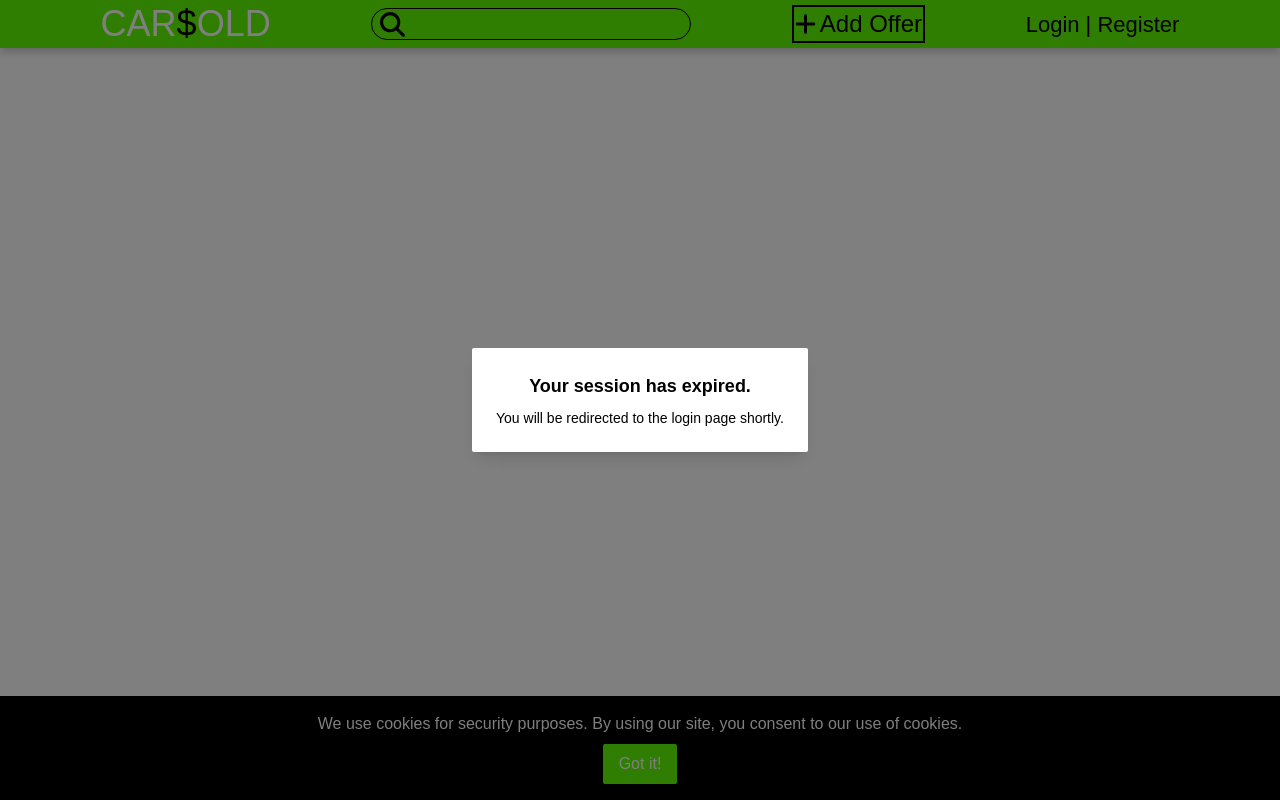
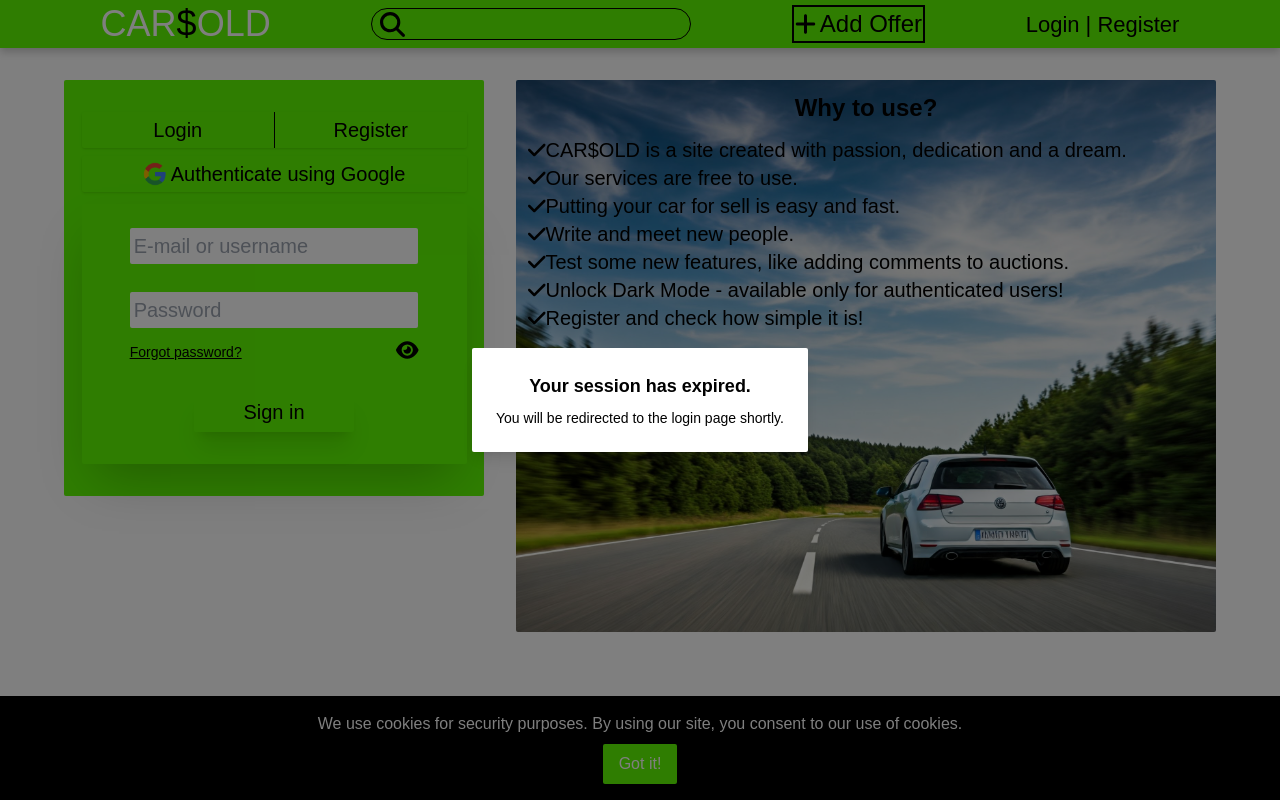
Before and after one commit to Gontar384/CARSOLD_APP, a React (Vite) app in the folder CARSOLD/frontend/: page /authenticate/login in a window 1280 px wide. Before the commit this address led to /home. Built offline with nearby package versions, Linux system fonts and the light colour scheme; no server answers.

Commit message:
CARSOLD #28 | added additional routes to /authenticate and to /myAccount, which are managed by urlParams hook

```diff
--- a/CARSOLD/frontend/src/App.tsx
+++ b/CARSOLD/frontend/src/App.tsx
@@ -25,14 +25,14 @@ function App(): ReactElement {
                     <BrowserRouter> {/*manages routes*/}
                         <Routes>
                             <Route element={<PublicRoutes/>}>
-                                <Route path="/authenticate" element={<Authentication/>}/>
+                                <Route path="/authenticate/:section?" element={<Authentication/>}/>
                                 <Route path="/activate" element={<AccountActivation/>}/>
                                 <Route path="/password-recovery" element={<PasswordRecovery/>}/>
                                 <Route path="/very3secret8password4change" element={<PasswordRecoveryChange/>}/>
                             </Route>
 
                             <Route element={<PrivateRoutes/>}>
-                                <Route path="/myAccount" element={<AccountDetails/>}/>
+                                <Route path="/myAccount/:section?" element={<AccountDetails/>}/>
                             </Route>
 
                             <Route path="/termsOfUse" element={<TermsOfUse/>}/>
--- a/CARSOLD/frontend/src/Banners/AnimatedBanners/WrongPasswordBanner.tsx
+++ b/CARSOLD/frontend/src/Banners/AnimatedBanners/WrongPasswordBanner.tsx
@@ -31,7 +31,7 @@ const WrongPasswordBanner: React.FC<WrongPasswordBannerProps> = ({onAnimationEnd
     return (
         <div
             className={`flex justify-center items-center fixed ${lowerBar && !isWide ? "bottom-10 xs:bottom-11 transition-all duration-300 ease-out" : "bottom-0"} sm:bottom-0 left-0
-            right-0 h-12 xs:h-14 lg:h-16 2xl:h-[70px] bg-gradient-to-r from-coolRed to-coolRed via-coolLowRed z-50
+            right-0 h-12 xs:h-14 lg:h-16 2xl:h-[70px] bg-gradient-to-r from-coolRed to-coolRed via-coolLowRed z-40
             border-t-2 border-white rounded-t-2xl shadow-top ${animation}`}>
             <p className="p-4 text-white text-base sm:text-xl lg:text-2xl 2xl:text-3xl 3xl:text-4xl text-center">Wrong password</p>
         </div>
--- a/CARSOLD/frontend/src/NavBar/Footer.tsx
+++ b/CARSOLD/frontend/src/NavBar/Footer.tsx
@@ -10,7 +10,7 @@ function Footer(): ReactElement {
     return (
         <div className={`flex flex-col justify-center items-center w-full bg-lowLime shadow-top mt-10
          xs:mt-12 sm:mt-14 md:mt-16 lg:mt-20 xl:mt-24 2xl:mt-28 3xl:mt-32
-         text-[10px] xs:text-xs 2xl:text-sm 3xl:text-base p-2 xs:p-[10px] 2xl:p-3 3xl:p-[14px]
+         text-[10px] xs:text-xs 2xl:text-sm 3xl:text-base p-1 xs:p-2 2xl:p-3 3xl:p-[14px]
          ${lowerBar && !isWide ? "mb-10 xs:mb-11 animate-slideUp" : ""} `}>
             <div className="flex flex-row gap-[2px]">
                 <p>Give feedback:</p>
--- a/CARSOLD/frontend/src/PageComponents/AccountDetails/AccountDetails.tsx
+++ b/CARSOLD/frontend/src/PageComponents/AccountDetails/AccountDetails.tsx
@@ -1,8 +1,9 @@
-import {ReactElement, useState} from "react";
+import {ReactElement, useEffect, useState} from "react";
 import NavBar from "../../NavBar/NavBar.tsx";
 import Footer from "../../NavBar/Footer.tsx";
 import {useItems} from "../../GlobalProviders/ItemsProvider.tsx";
 import {useUtil} from "../../GlobalProviders/UtilProvider.tsx";
+import {useNavigate, useParams} from "react-router-dom";
 
 //'/myAccount' page
 function AccountDetails(): ReactElement {
@@ -13,8 +14,32 @@ function AccountDetails(): ReactElement {
     //global window size state to adapt display
     const {isWide} = useUtil();
 
+    //state that retrieves params from URL
+    const {section} = useParams();
+
+    //navigates user
+    const navigate = useNavigate();
+
     //state which defines what is displayed
+    //if section is likely extracted from url - it sets choice to that value, if not - defaults 'myOffers'
     const [choice, setChoice] = useState<"myOffers" | "followed" | "messages" | "settings">("myOffers");
+
+    //checks for section change and navigates user
+    useEffect(() => {
+        const validSections: Array<"myOffers" | "followed" | "messages" | "settings"> = [
+            "myOffers", "followed", "messages", "settings"];
+        if (section && validSections.includes(section as never)) {
+            setChoice(section as "myOffers" | "followed" | "messages" | "settings");
+        } else {
+            navigate("/myAccount/myOffers", {replace: true});
+        }
+    }, [section, navigate])
+
+    //navigates to new route and updates 'choice'
+    const handleNavigation = (destination: "myOffers" | "followed" | "messages" | "settings") => {
+        navigate(`/myAccount/${destination}`);
+        setChoice(destination);
+    }
 
     return (
         <div className="flex flex-col min-h-screen">
@@ -26,31 +51,33 @@ function AccountDetails(): ReactElement {
                     image and username
                 </div>
                 {/*display container*/}
-                <div className={`flex ${isWide ? "flex-row justify-between w-11/12 gap-5" :
-                    "flex-col w-11/12 gap-2"}`}>
+                <div
+                    className={`flex ${isWide ? "flex-row justify-between w-11/12 gap-5 sm:max-w-[800px] lg:max-w-[900px] " +
+                        "xl:max-w-[1000px] 2xl:max-w-[1200px] 3xl:max-w-[1350px]" : "flex-col w-11/12 max-w-[530px] gap-2"} mb-36`}>
                     {/*buttons container*/}
-                    <div className={`flex ${isWide ? "flex-col justify-evenly" : "flex-row justify-evenly"}`}>
-                        <button className="text-sm xs:text-lg border border-black py-[2px] px-[6px] rounded-sm bg-lime whitespace-nowrap
-                         hover:text-white" onClick={() => setChoice("myOffers")}>
+                    <div className={`flex ${isWide ? "flex-col gap-10" : "flex-row justify-evenly"} text-sm xs:text-lg lg:text-xl
+                     xl:text-[22px] 2xl:text-[26px] 3xl:text-3xl`}>
+                        <button className="py-[2px] px-[6px] rounded-sm bg-lime shadow-xl whitespace-nowrap
+                         hover:text-white" onClick={() => handleNavigation("myOffers")}>
                             My offers
                         </button>
-                        <button className="text-sm xs:text-lg border border-black py-[2px] px-[6px] rounded-sm bg-lime
-                         hover:text-white" onClick={() => setChoice("followed")}>
+                        <button className="py-[2px] px-[6px] rounded-sm bg-lime shadow-xl
+                         hover:text-white" onClick={() => handleNavigation("followed")}>
                             Followed
                         </button>
-                        <button className="text-sm xs:text-lg border border-black py-[2px] px-[6px] rounded-sm bg-lime
-                     hover:text-white" onClick={() => setChoice("messages")}>
+                        <button className="py-[2px] px-[6px] rounded-sm bg-lime shadow-xl
+                     hover:text-white" onClick={() => handleNavigation("messages")}>
                             Messages
                         </button>
-                        <button className="text-sm xs:text-lg border border-black py-[2px] px-[6px] rounded-sm bg-lime
-                     hover:text-white" onClick={() => setChoice("settings")}>
+                        <button className="py-[2px] px-[6px] rounded-sm bg-lime shadow-xl
+                     hover:text-white" onClick={() => handleNavigation("settings")}>
                             Settings
                         </button>
                     </div>
                     {/*'choice' content*/}
-                    <div className={`flex flex-col w-full
-                     ${isWide ? "justify-center items-center min-h-96 border border-black" :
-                        "justify-center items-center min-h-96 border border-black"}`}>
+                    <div className={`flex flex-col w-full bg-lime rounded-sm
+                     ${isWide ? "justify-center items-center min-h-[350px] lg:min-h-[400px] xl:min-h-[450px] 2xl:min-h-[500px] " +
+                        "3xl:min-h-[540px]" : "justify-center items-center min-h-72 xs:min-h-80 mb-32"}`}>
                         {choice === "myOffers" ? (
                             <div className="">
                                 My offers
--- a/CARSOLD/frontend/src/PageComponents/Authentication/Aside.tsx
+++ b/CARSOLD/frontend/src/PageComponents/Authentication/Aside.tsx
@@ -7,7 +7,7 @@ function Aside(): ReactElement {
     return (
         <div className="flex flex-col w-11/12 xs:w-10/12 max-w-[360px] xs:max-w-[420px] sm:max-w-[700px] 2xl:max-w-[850px] 3xl:max-w-[950px] 3xl:h-[650px]
          text-base xs:text-xl 2xl:text-2xl 3xl:text-3xl p-3 rounded-sm
-         bg-lowLime bg-[url('src/assets/carBackground.jpg')] bg-center bg-cover">
+         bg-lowLime bg-[url('/carBackground.jpg')] bg-center bg-cover">
             <p className="text-center text-xl xs:text-2xl 2xl:text-3xl 3xl:text-4xl pb-3 font-bold">Why to use?</p>
             <p><FontAwesomeIcon icon={faCheck}/>CAR$OLD is a site created with passion,
                 dedication and a dream.</p>
--- a/CARSOLD/frontend/src/PageComponents/Authentication/Authentication.tsx
+++ b/CARSOLD/frontend/src/PageComponents/Authentication/Authentication.tsx
@@ -1,16 +1,34 @@
 import Aside from "./Aside.tsx";
 import Form from "./Form.tsx";
 import Headings from "./Headings.tsx";
-import {ReactElement, useState} from "react";
+import {ReactElement, useEffect, useState} from "react";
 import NavBar from "../../NavBar/NavBar.tsx";
 import Footer from "../../NavBar/Footer.tsx";
+import {useNavigate, useParams} from "react-router-dom";
 
 // '/authenticate' page
 function Authentication(): ReactElement {
 
-    //state being changed in 'Headings' and used in 'Form',
-    //defining what user choose: login or register form
-    const [choose, setChoose] = useState<boolean>(false);
+    //state that retrieves params from URL
+    const {section} = useParams();
+
+    //navigates user
+    const navigate = useNavigate();
+
+    //state being changed in 'Headings' and used in 'Form', defines what is displayed
+    //if section is likely extracted from url - it sets choice to that value, if not - defaults 'login'
+    const [choice, setChoice] = useState<"login" | "register">("login");
+
+    //checks for section change and navigates user
+    useEffect(() => {
+        const validSections: Array<"login" | "register"> = [
+            "login", "register"];
+        if (section && validSections.includes(section as never)) {
+            setChoice(section as "login" | "register");
+        } else {
+            navigate("/authenticate/login", {replace: true});
+        }
+    }, [section, navigate])
 
     return (
         <div className="flex flex-col min-h-screen">
@@ -20,8 +38,8 @@ function Authentication(): ReactElement {
                 <div className="flex flex-col items-center bg-lime py-6 xs:py-8 2xl:py-10 w-11/12 xs:w-10/12
                  max-w-[360px] xs:max-w-[420px] sm:min-w-[420px]
                    2xl:max-w-[500px] 3xl:max-w-[600px] rounded-sm">
-                    <Headings setChoose={setChoose}/>
-                    <Form choose={choose}/>
+                    <Headings setChoice={setChoice}/>
+                    <Form choice={choice}/>
                 </div>
                 <Aside/>
             </div>
--- a/CARSOLD/frontend/src/PageComponents/Authentication/Form.tsx
+++ b/CARSOLD/frontend/src/PageComponents/Authentication/Form.tsx
@@ -10,9 +10,9 @@ import ShortNoDisappearBanner from "../../Banners/AnimatedBanners/ShortNoDisappe
 import WrongPasswordBanner from "../../Banners/AnimatedBanners/WrongPasswordBanner.tsx";
 
 //this function-component is basically handling register and login processes
-//gets 'choose' state updates from 'Headings'
+//gets 'choice' state updates from 'Headings'
 //some functions used in 'Form' are below main component, because they're exported and used in other components
-function Form({choose}: { choose: boolean }): ReactElement {
+function Form({choice}: { choice: "login" | "register" }): ReactElement {
 
     //user object for register
     interface User {
@@ -395,7 +395,7 @@ function Form({choose}: { choose: boolean }): ReactElement {
 
     return (
         <>
-            {choose ? (
+            {choice === "register" ? (
                 <>{/*register form*/}
                     <div className="flex flex-col items-center w-11/12 pb-8 pt-6 2xl:pb-10 2xl:pt-8 3xl:pb-11 3xl:pt-9 mt-3 gap-6 xs:gap-7 2xl:gap-8
                      3xl:gap-9 text-base xs:text-xl 2xl:text-2xl 3xl:text-3xl rounded-sm shadow-2xl">
--- a/CARSOLD/frontend/src/PageComponents/Authentication/Headings.tsx
+++ b/CARSOLD/frontend/src/PageComponents/Authentication/Headings.tsx
@@ -1,8 +1,18 @@
 import {Dispatch, ReactElement, SetStateAction} from "react";
+import {useNavigate} from "react-router-dom";
 
-//component with 'Login', 'Register' and 'Google Auth' headings, sets 'choose' state
+//component with 'Login', 'Register' and 'Google Auth' headings, sets 'choice' state
 //which defines what is displayed on 'Form' component
-function Headings({setChoose}: { setChoose: Dispatch<SetStateAction<boolean>> }): ReactElement {
+function Headings({setChoice}: { setChoice: Dispatch<SetStateAction<"login" | "register">> }): ReactElement {
+
+    //navigates user
+    const navigate = useNavigate();
+
+    //navigates to new route and updates 'choice'
+    const handleNavigation = (destination: "login" | "register") => {
+        navigate(`/authenticate/${destination}`);
+        setChoice(destination);
+    }
 
     //redirects to Google auth page
     const handleGoogleAuth = async () => {
@@ -18,15 +28,15 @@ function Headings({setChoose}: { setChoose: Dispatch<SetStateAction<boolean>> })
             <div className="flex flex-row justify-center w-11/12 text-base h-8 xs:h-9 2xl:h-11
              3xl:h-[52px] xs:text-xl 2xl:text-2xl 3xl:text-3xl rounded-sm divide-x divide-black shadow">
                 <button className="w-1/2 hover:bg-white
-                hover:cursor-pointer" onClick={() => setChoose(false)}>Login
+                hover:cursor-pointer" onClick={() => handleNavigation("login")}>Login
                 </button>
                 <button className="w-1/2 hover:bg-white
-                hover:cursor-pointer" onClick={() => setChoose(true)}>Register
+                hover:cursor-pointer" onClick={() => handleNavigation("register")}>Register
                 </button>
             </div>
             <button className="flex flex-row justify-center items-center w-11/12 h-8 xs:h-9 2xl:h-11 3xl:h-[52px] mt-2 rounded-sm shadow
              hover:bg-white" onClick={handleGoogleAuth}>
-                <img src={'src/assets/google.png'} alt='google' className="w-5 h-5 xs:w-6 xs:h-6
+                <img src="/google.png" alt='google' className="w-5 h-5 xs:w-6 xs:h-6
                  2xl:w-8 2xl:h-8 3xl:w-9 3xl:h-9 mr-1"/>
                 <span className="text-base xs:text-xl 2xl:text-2xl 3xl:text-3xl">Authenticate using Google</span>
             </button>
--- a/CARSOLD/frontend/src/PageComponents/Authentication/PasswordRecovery.tsx
+++ b/CARSOLD/frontend/src/PageComponents/Authentication/PasswordRecovery.tsx
@@ -90,10 +90,10 @@ function PasswordRecovery(): ReactElement {
     return (
         <div className="flex flex-col min-h-screen">
             <NavBar/>
-            <div className="flex-grow flex flex-col items-center w-full">
+            <div className="flex-grow flex flex-col items-center w-full mb-56">
                 <div className="flex flex-col items-center w-10/12 min-w-[320px] xs:min-w-[450px] xs:max-w-[500px] lg:max-w-[530px]
-                xl:max-w-[570px] 2xl:max-w-[640px] 3xl:max-w-[720px] mt-24 xs:mt-[106px] sm:mt-28 lg:mt-32 xl:mt-[140px] 2xl:mt-[150px]
-                3xl:mt-[160px] pt-5 xs:pt-7 sm:pt-8 lg:pt-9 xl:pt-10 2xl:pt-11 3xl:pt-12 pb-10 xs:pb-11 sm:pb-12 lg:pb-14 xl:pb-16
+                xl:max-w-[570px] 2xl:max-w-[640px] 3xl:max-w-[720px] mt-40 sm:mt-32 lg:mt-36 xl:mt-40 2xl:mt-48
+                3xl:mt-56 pt-5 xs:pt-7 sm:pt-8 lg:pt-9 xl:pt-10 2xl:pt-11 3xl:pt-12 pb-10 xs:pb-11 sm:pb-12 lg:pb-14 xl:pb-16
                 2xl:pb-[70px] 3xl-pb-[80px] gap-5 xs:gap-7 lg:gap-9 xl:gap-10 2xl:gap-11 3xl:gap-13 bg-lime rounded-sm">
                     <p className="text-xs xs:text-base 2xl:text-xl 3xl:text-2xl w-10/12">
                         Enter your email. We will automatically send you link to change your password.
--- a/CARSOLD/frontend/src/PageComponents/Authentication/PasswordRecoveryChange.tsx
+++ b/CARSOLD/frontend/src/PageComponents/Authentication/PasswordRecoveryChange.tsx
@@ -123,10 +123,10 @@ function PasswordRecoveryChange(): ReactElement {
     return (
         <div className="flex flex-col min-h-screen">
             <NavBar/>
-            <div className="flex-grow flex flex-col items-center w-full">
-                <div className="flex flex-col items-center w-10/12 min-w-[320px] xs:min-w-[450px] xs:max-w-[500px] lg:max-w-[530px] xl:max-w-[570px]
-                2xl:max-w-[640px] 3xl:max-w-[720px] mt-24 xs:mt-[106px] sm:mt-28 lg:mt-32 xl:mt-[140px] 2xl:mt-[150px]
-                3xl:mt-[160px] pt-5 xs:pt-7 sm:pt-8 lg:pt-9 xl:pt-10 2xl:pt-11 3xl:pt-12 pb-10 xs:pb-11 sm:pb-12 lg:pb-14
+            <div className="flex-grow flex flex-col items-center w-full mb-56">
+                <div className="flex flex-col items-center w-10/12 min-w-[320px] xs:min-w-[450px] xs:max-w-[500px]
+                lg:max-w-[530px] xl:max-w-[570px] 2xl:max-w-[640px] 3xl:max-w-[720px] mt-40 sm:mt-32 lg:mt-36
+                xl:mt-40 2xl:mt-48 3xl:mt-56 pt-5 xs:pt-7 sm:pt-8 lg:pt-9 xl:pt-10 2xl:pt-11 3xl:pt-12 pb-10 xs:pb-11 sm:pb-12 lg:pb-14
                 xl:pb-16 2xl:pb-[70px] 3xl-pb-[80px] gap-5 xs:gap-7 lg:gap-9 xl:gap-10 2xl:gap-11 3xl:gap-13 bg-lime rounded-sm">
                     <p className="w-10/12 text-sm xs:text-xl 2xl:text-2xl 3xl:text-3xl text-center">
                         Now, you can change your password:
--- a/CARSOLD/frontend/src/PageComponents/Authentication/TermsOfUse.tsx
+++ b/CARSOLD/frontend/src/PageComponents/Authentication/TermsOfUse.tsx
@@ -10,7 +10,7 @@ function TermsOfUse(): ReactElement {
             <NavBar/>
             <div className="flex-grow flex flex-col items-center">
                 <div className="flex flex-col w-11/12 sm:w-10/12 md:w-9/12 lg:w-8/12 2xl:w-8/12 3xl:max-w-[1250px] bg-lowLime mt-14 xs:mt-16 sm:mt-[68px] xl:mt-20 2xl:mt-24 3xl:mt-28
-                 p-4 xs:pt-5 xl:p-6 2xl:p-7 3xl:p-8 rounded-sm">
+                 p-4 xs:pt-5 xl:p-6 2xl:p-7 3xl:p-8 mb-20 rounded-sm">
                     <h1 className="text-xl xs:text-[22px] xl:text-2xl 2xl:text-[26px] 3xl:text-[28px] text-center font-bold">Terms
                         of use</h1>
                     <div className="text-left">
```
Also changed, not shown: CARSOLD/frontend/src/NavBar/NavBar.tsx (+18 -13 lines), CARSOLD/frontend/public/carBackground.jpg (renamed from CARSOLD/frontend/src/assets/carBackground.jpg), CARSOLD/frontend/public/google.png (renamed from CARSOLD/frontend/src/assets/google.png).
